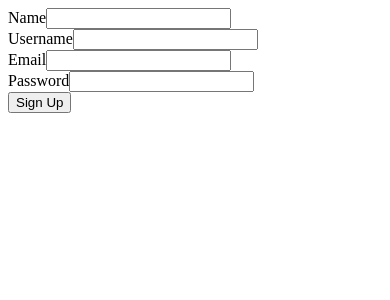
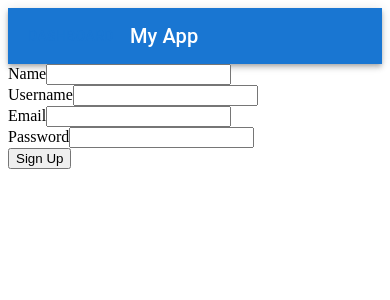
Before and after one commit to matheusarjc/postandcomments, a React (Vite) app in the folder frontend/pnc_app/: page /signup in a window 390 px wide. Shown: the top 300 px of the page. Built offline with nearby package versions, Linux system fonts and the light colour scheme.

Commit message:
Header Build

```diff
--- a/frontend/pnc_app/src/App.tsx
+++ b/frontend/pnc_app/src/App.tsx
@@ -1,12 +1,12 @@
 import { BrowserRouter as Router, Routes, Route } from "react-router-dom";
-import SignUp from "./interface/components/SignUp/SignUp";
 import MainPage from "./pages/MainPage";
+import SignUpPage from "./pages/SignUpPage";
 
 function App() {
   return (
     <Router>
       <Routes>
-        <Route path="/signup" element={<SignUp />} />
+        <Route path="/signup" element={<SignUpPage />} />
         <Route path="/mainpage" element={<MainPage />} />
       </Routes>
     </Router>
--- /dev/null
+++ b/frontend/pnc_app/src/interface/components/HeaderS.tsx
@@ -0,0 +1,34 @@
+import React from "react";
+import {
+  AppBar,
+  Toolbar,
+  IconButton,
+  Typography,
+  Button,
+  useMediaQuery,
+  useTheme,
+} from "@mui/material";
+import FadeMenu from "../partials/MenuTransition";
+
+export const HeaderS: React.FC = () => {
+  const theme = useTheme();
+  const isMobile = useMediaQuery(theme.breakpoints.down("sm"));
+
+  return (
+    <AppBar position="static">
+      <Toolbar>
+        {isMobile && (
+          <IconButton edge="start" color="inherit" aria-label="menu">
+            <FadeMenu />
+          </IconButton>
+        )}
+        <Typography variant="h6" style={{ flexGrow: 1 }}>
+          My App
+        </Typography>
+        {!isMobile && <Button color="inherit">Login</Button>}
+      </Toolbar>
+    </AppBar>
+  );
+};
+
+export default HeaderS;
--- /dev/null
+++ b/frontend/pnc_app/src/interface/partials/MenuTransition.tsx
@@ -0,0 +1,42 @@
+import * as React from "react";
+import Button from "@mui/material/Button";
+import Menu from "@mui/material/Menu";
+import MenuItem from "@mui/material/MenuItem";
+import Fade from "@mui/material/Fade";
+
+export default function FadeMenu() {
+  const [anchorEl, setAnchorEl] = React.useState<null | HTMLElement>(null);
+  const open = Boolean(anchorEl);
+  const handleClick = (event: React.MouseEvent<HTMLElement>) => {
+    setAnchorEl(event.currentTarget);
+  };
+  const handleClose = () => {
+    setAnchorEl(null);
+  };
+
+  return (
+    <div>
+      <Button
+        id="fade-button"
+        aria-controls={open ? "fade-menu" : undefined}
+        aria-haspopup="true"
+        aria-expanded={open ? "true" : undefined}
+        onClick={handleClick}>
+        Dashboard
+      </Button>
+      <Menu
+        id="fade-menu"
+        MenuListProps={{
+          "aria-labelledby": "fade-button",
+        }}
+        anchorEl={anchorEl}
+        open={open}
+        onClose={handleClose}
+        TransitionComponent={Fade}>
+        <MenuItem onClick={handleClose}>Profile</MenuItem>
+        <MenuItem onClick={handleClose}>My account</MenuItem>
+        <MenuItem onClick={handleClose}>Logout</MenuItem>
+      </Menu>
+    </div>
+  );
+}
--- a/frontend/pnc_app/src/pages/SignUpPage.tsx
+++ b/frontend/pnc_app/src/pages/SignUpPage.tsx
@@ -1,5 +1,13 @@
+import HeaderS from "../interface/components/HeaderS";
+import SignUp from "../interface/components/SignUp/SignUp";
+
 const SignUpPage: React.FC = () => {
-  return <div className="signup-page"></div>;
+  return (
+    <div className="signup-page">
+      <HeaderS />
+        <SignUp />
+    </div>
+  );
 };
 
 export default SignUpPage;
```
